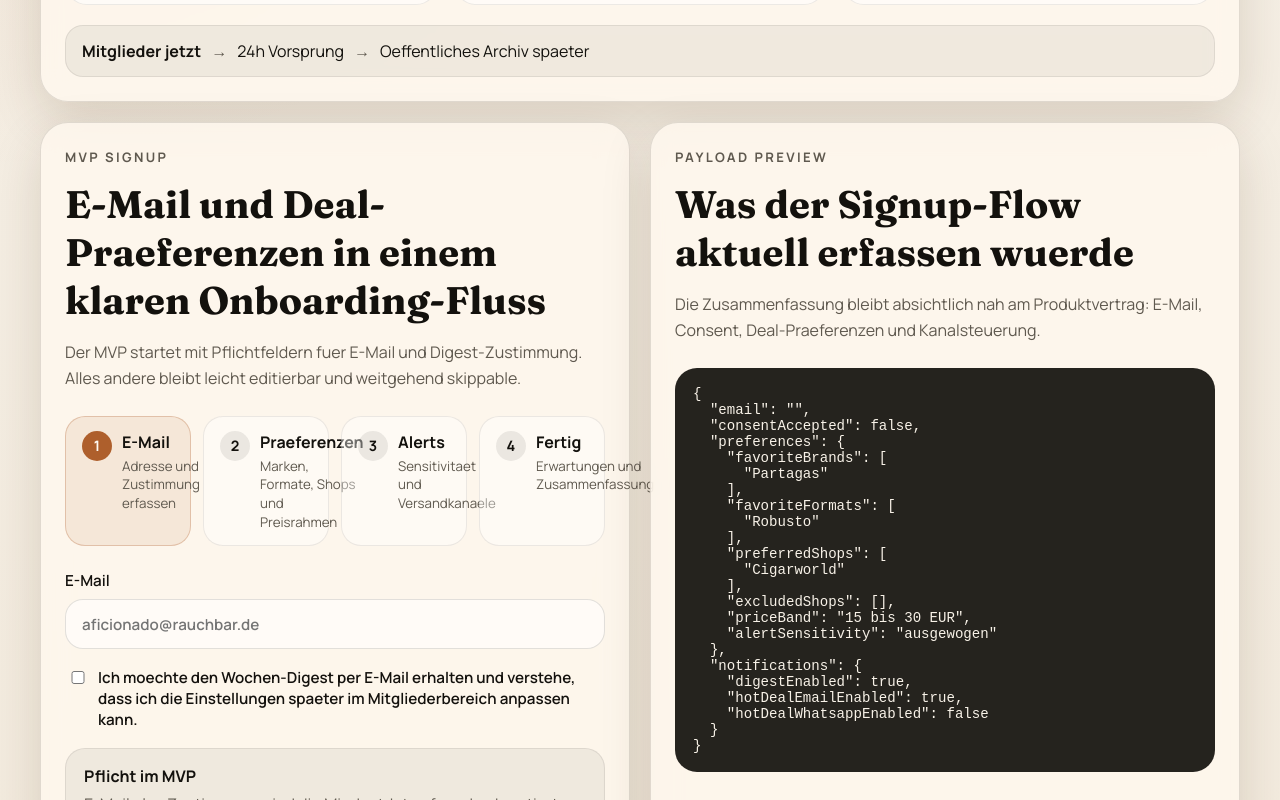
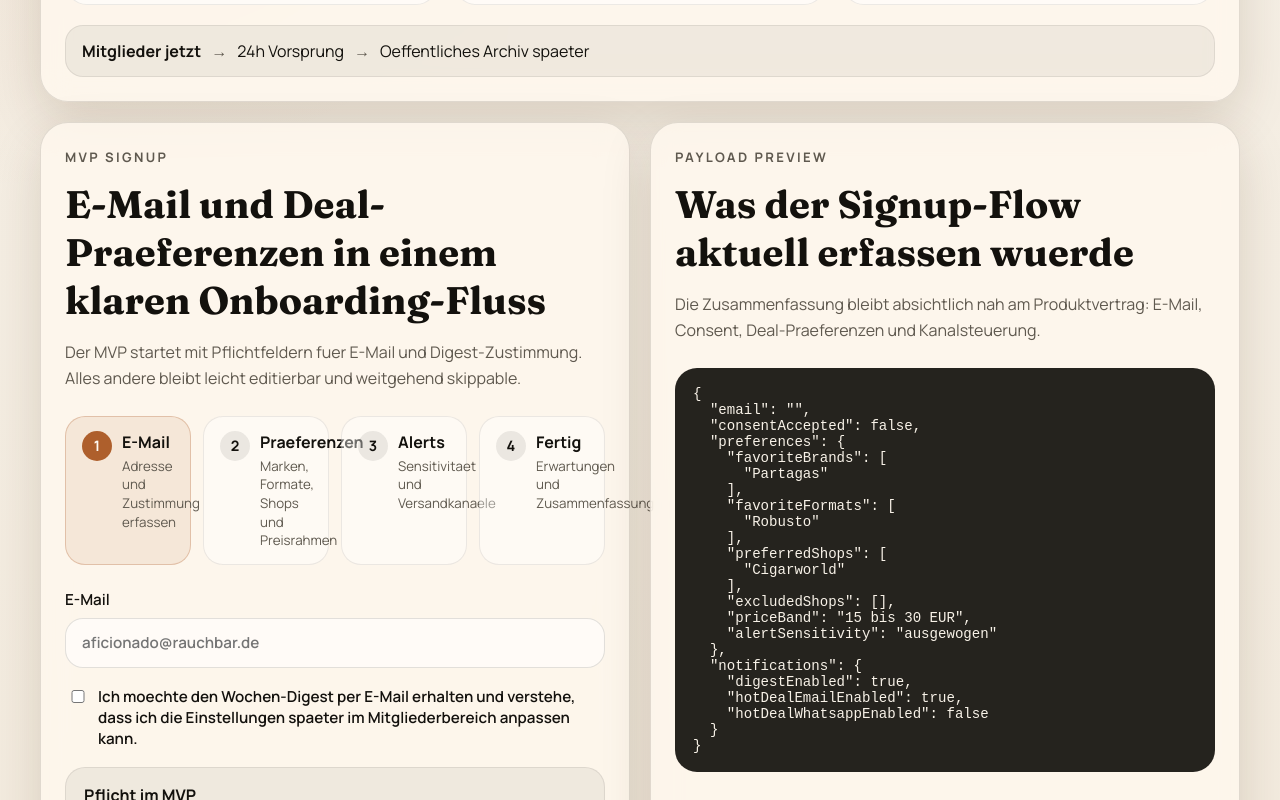
Before and after one commit to beisel-it/rauchbar, a React (Vite) app in the folder apps/site/: page / in a window 1280 px wide. Shown: the part 1400-2200 px from the top of the page. Built offline with nearby package versions, Linux system fonts and the light colour scheme.

Commit message:
Fix homepage mobile overflow on current main (#29)
Co-authored-by: Florian Beisel <florian@beisel.org>

```diff
--- a/apps/site/src/styles.css
+++ b/apps/site/src/styles.css
@@ -247,6 +247,18 @@ button:disabled {
   margin-top: 20px;
 }
 
+.hero > *,
+.metrics > *,
+.archive-state-grid > *,
+.content-grid > *,
+.deals-grid > *,
+.flow-grid > *,
+.signup-progress > *,
+.dual-choice-grid > *,
+.completion-grid > * {
+  min-width: 0;
+}
+
 .archive-explainer {
   display: grid;
   gap: 20px;
@@ -316,8 +328,10 @@ button:disabled {
   color: #f8f2e8;
   font-size: 0.88rem;
   margin: 0;
-  overflow: auto;
   padding: 18px;
+  white-space: pre-wrap;
+  word-break: break-word;
+  overflow-wrap: anywhere;
 }
 
 .section-heading {
@@ -350,6 +364,10 @@ button:disabled {
   gap: 10px;
   grid-template-columns: auto 1fr;
   padding: 14px 16px;
+}
+
+.progress-step > div {
+  min-width: 0;
 }
 
 .progress-step span {
@@ -567,8 +585,11 @@ button:disabled {
   font-size: 0.78rem;
   font-weight: 700;
   letter-spacing: 0.06em;
+  max-width: 100%;
   padding: 6px 10px;
+  text-align: left;
   text-transform: uppercase;
+  white-space: normal;
 }
 
 .flow-step span {
@@ -591,6 +612,7 @@ button:disabled {
 .deal-header {
   align-items: start;
   display: flex;
+  flex-wrap: wrap;
   gap: 12px;
   justify-content: space-between;
 }
```
